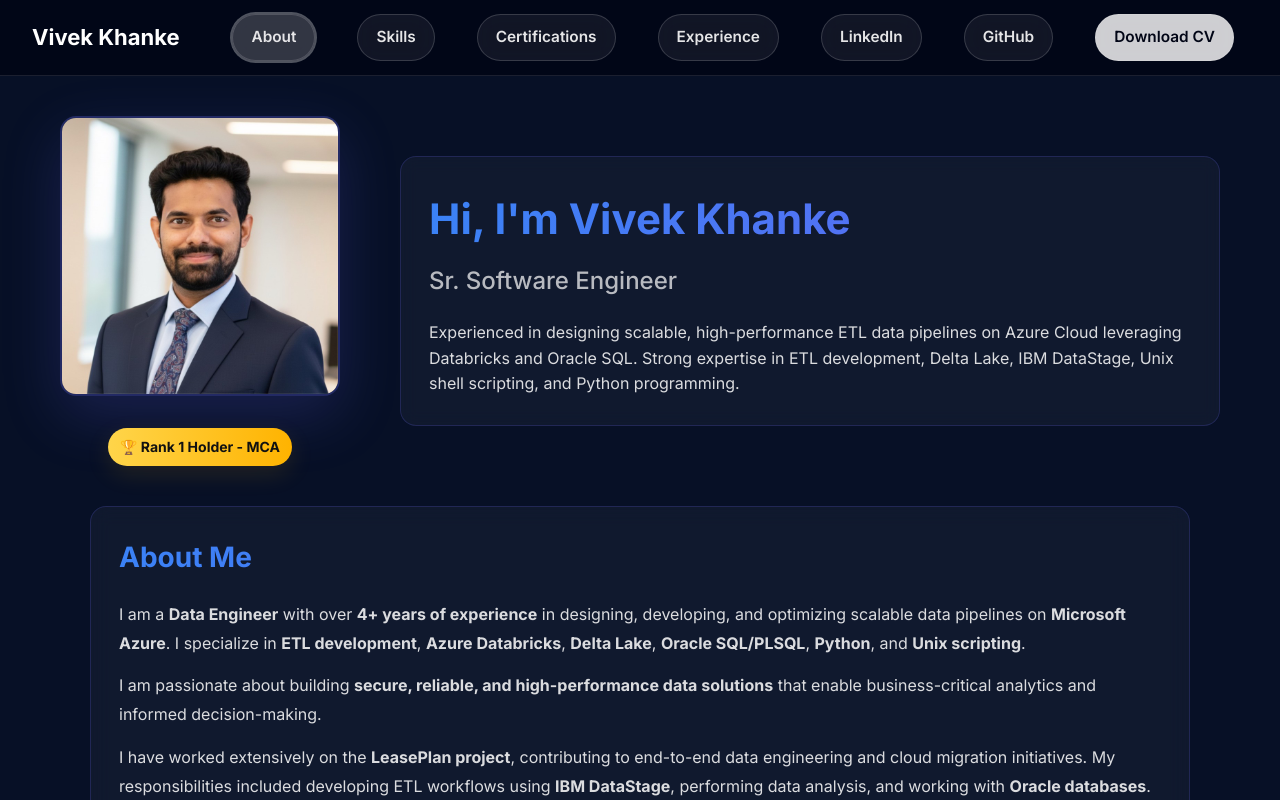
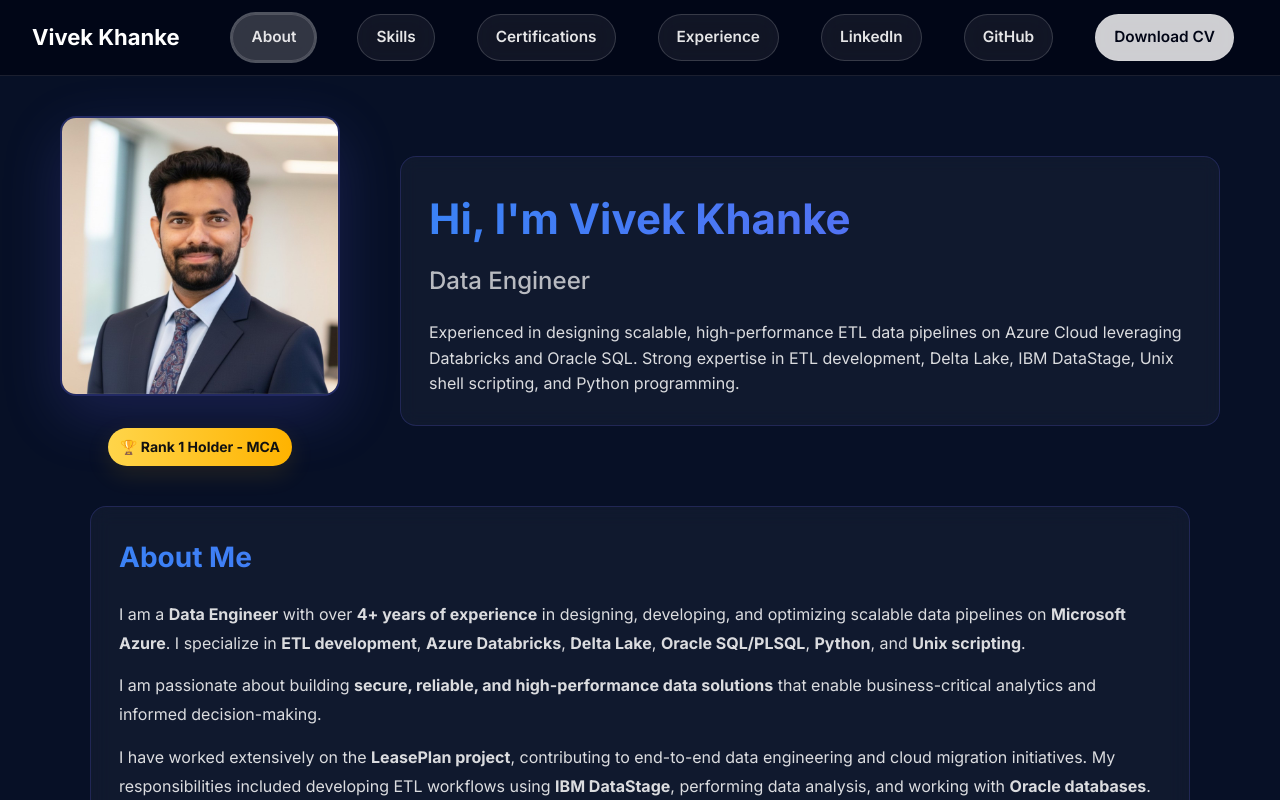
Before and after one commit to Vivekkhanke/vivek-portfolio, a Vue app: page / in a window 1280 px wide. Shown: the top 800 px of the page. Built offline with nearby package versions, Linux system fonts and the light colour scheme.

Commit message:
Resume-- updated

```diff
--- a/src/components/Hero.vue
+++ b/src/components/Hero.vue
@@ -13,7 +13,7 @@
       <div class="hero-content">
         <div class="hero-box">
           <h1>Hi, I'm Vivek Khanke</h1>
-          <h2>Sr. Software Engineer</h2>
+          <h2>Data Engineer</h2>
           <p class="hero-description">
             Experienced in designing scalable, high-performance ETL data pipelines on Azure Cloud leveraging Databricks and Oracle SQL. Strong expertise in ETL development, Delta Lake, IBM DataStage, Unix shell scripting, and Python programming.
           </p>
```
Also changed, not shown: 1 other file (tests, documents, lock files or other folders).
